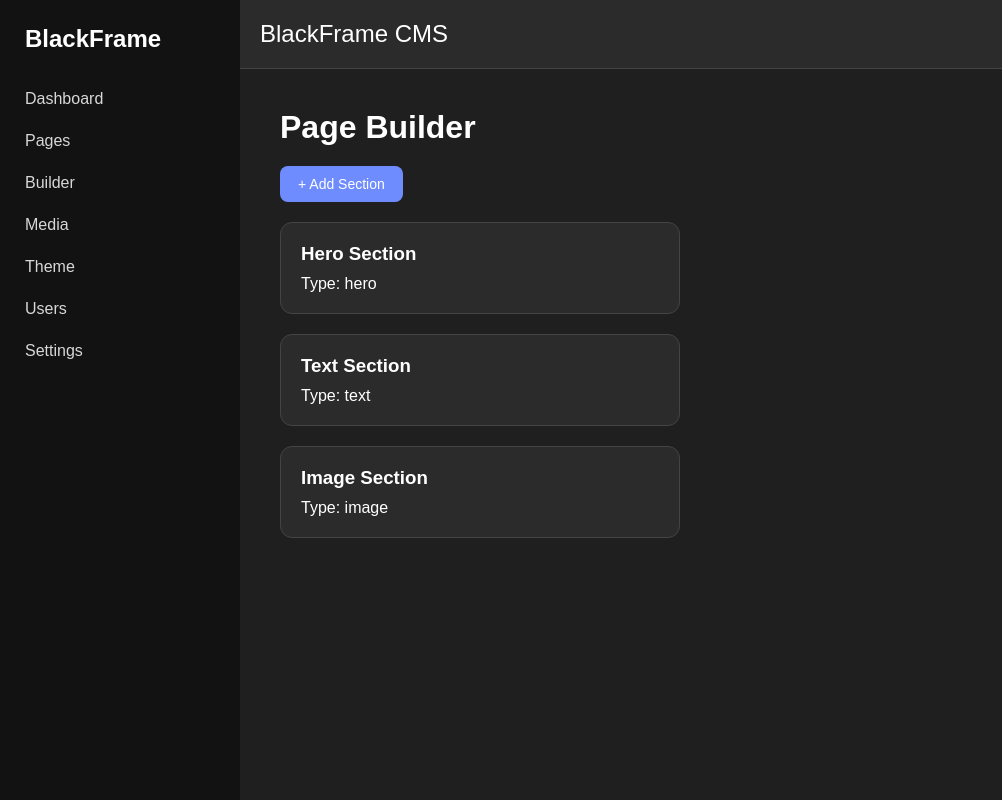
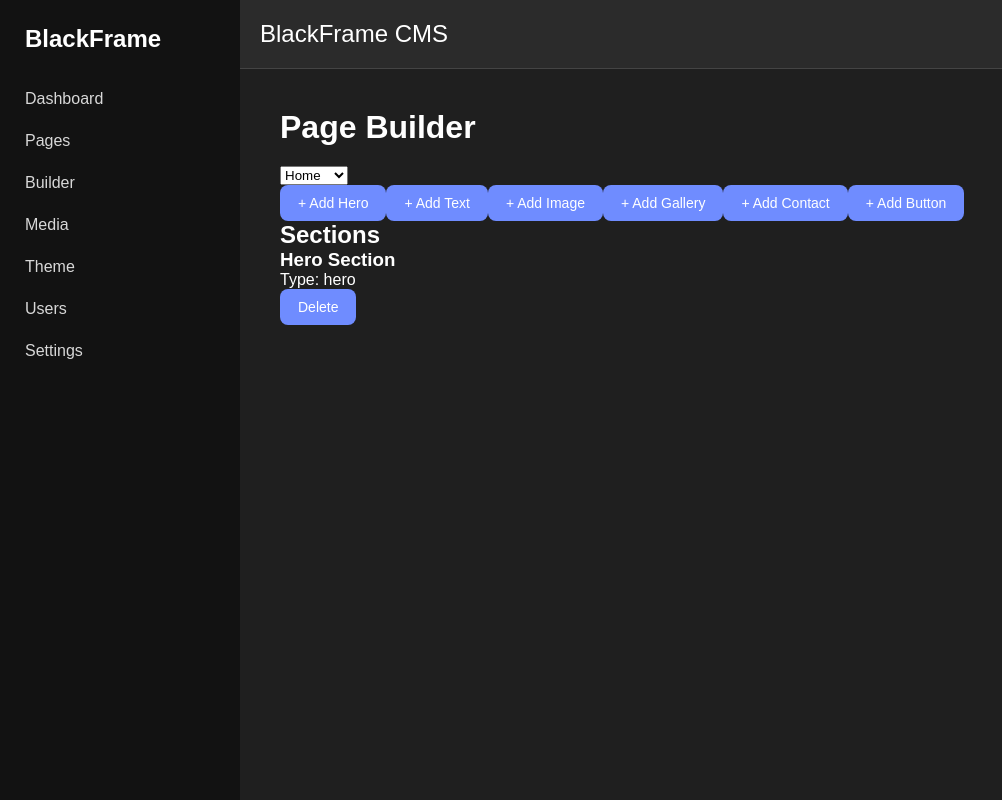
Before and after one commit to plasticblocks3D/blackframe-cms, a React (Vite) app: page /builder in a window 1280 px wide. Shown: the whole page, without its empty margins (0-1002 px from the left). Built offline with nearby package versions, Linux system fonts and the light colour scheme.

Commit message:
Fix builder page loading and sections

```diff
--- a/src/pages/admin/Builder.tsx
+++ b/src/pages/admin/Builder.tsx
@@ -1,64 +1,227 @@
-import SectionCard from "../../components/builder/SectionCard";
+import { useState } from "react";
+import { useCMS } from "../../store/CMSContext";
 
 
-export default function Builder(){
+export default function Builder() {
 
-  const sections = [
 
-    {
-      id:1,
-      type:"hero",
-      title:"Hero Section"
-    },
+  const {
+    pages,
+    addSection,
+    deleteSection
+  } = useCMS();
 
-    {
-      id:2,
-      type:"text",
-      title:"Text Section"
-    },
 
-    {
-      id:3,
-      type:"image",
-      title:"Image Section"
+
+  const [selectedPage, setSelectedPage] = useState<number>(
+    pages.length > 0 ? pages[0].id : 0
+  );
+
+
+
+  const page = pages.find(
+    p => p.id === selectedPage
+  );
+
+
+
+  function createSection(
+    type:
+      | "hero"
+      | "text"
+      | "image"
+      | "gallery"
+      | "contact"
+      | "button"
+  ) {
+
+    if (!page) {
+      return;
     }
 
-  ];
+
+    addSection(
+      page.id,
+      type
+    );
+
+  }
+
+
+
+  if (!page) {
+
+    return (
+
+      <div className="page">
+
+        <h1>
+          Page Builder
+        </h1>
+
+        <p>
+          No pages exist yet.
+        </p>
+
+      </div>
+
+    );
+
+  }
+
+
 
 
   return (
 
     <div className="page">
 
+
       <h1>
         Page Builder
       </h1>
 
 
-      <button>
-        + Add Section
-      </button>
+
+      <select
+        value={selectedPage}
+        onChange={(e)=>
+          setSelectedPage(
+            Number(e.target.value)
+          )
+        }
+      >
+
+        {
+          pages.map(
+            p =>
+
+            <option
+              key={p.id}
+              value={p.id}
+            >
+              {p.title}
+            </option>
+
+          )
+        }
+
+      </select>
+
+
 
 
       <div>
 
-        {
-          sections.map(section=>(
 
-            <SectionCard
+        <button
+          onClick={() =>
+            createSection("hero")
+          }
+        >
+          + Add Hero
+        </button>
 
-              key={section.id}
 
-              type={section.type}
 
-              title={section.title}
+        <button
+          onClick={() =>
+            createSection("text")
+          }
+        >
+          + Add Text
+        </button>
 
-            />
 
-          ))
-        }
+
+        <button
+          onClick={() =>
+            createSection("image")
+          }
+        >
+          + Add Image
+        </button>
+
+
+
+        <button
+          onClick={() =>
+            createSection("gallery")
+          }
+        >
+          + Add Gallery
+        </button>
+
+
+
+        <button
+          onClick={() =>
+            createSection("contact")
+          }
+        >
+          + Add Contact
+        </button>
+
+
+
+        <button
+          onClick={() =>
+            createSection("button")
+          }
+        >
+          + Add Button
+        </button>
+
 
       </div>
+
+
+
+
+
+      <h2>
+        Sections
+      </h2>
+
+
+
+      {
+  (page.sections || []).map(
+
+    section =>
+
+          <div
+            key={section.id}
+            className="card"
+          >
+
+            <h3>
+              {section.title}
+            </h3>
+
+
+            <p>
+              Type: {section.type}
+            </p>
+
+
+            <button
+              onClick={() =>
+                deleteSection(
+                  page.id,
+                  section.id
+                )
+              }
+            >
+              Delete
+            </button>
+
+
+          </div>
+
+        )
+      }
+
 
 
     </div>
--- a/src/pages/admin/PageEditor.tsx
+++ b/src/pages/admin/PageEditor.tsx
@@ -1,13 +1,19 @@
-import { useParams, useNavigate } from "react-router-dom";
-import { useCMS } from "../../store/CMSContext";
-import { useState } from "react";
+import {
+  useParams,
+  useNavigate
+} from "react-router-dom";
+
+import {
+  useCMS
+} from "../../store/CMSContext";
+
+import {
+  useState
+} from "react";
 
 
-export default function PageEditor() {
+export default function PageEditor(){
 
-  const { id } = useParams();
-
-  const navigate = useNavigate();
 
   const {
     pages,
@@ -15,19 +21,25 @@ export default function PageEditor() {
   } = useCMS();
 
 
+  const {
+    id
+  } = useParams();
+
+
+  const navigate = useNavigate();
+
+
   const page = pages.find(
     p => p.id === Number(id)
   );
 
 
-  const [title,setTitle] = useState(
-    page?.title || ""
-  );
+  const [title, setTitle] =
+    useState("");
 
 
-  const [content,setContent] = useState(
-    page?.content || ""
-  );
+  const [content, setContent] =
+    useState("");
 
 
 
@@ -40,6 +52,7 @@ export default function PageEditor() {
         <h1>
           Page Not Found
         </h1>
+
 
         <button
           onClick={() => navigate("/pages")}
@@ -55,14 +68,16 @@ export default function PageEditor() {
 
 
 
-  function savePage(){
+  function save(){
 
     updatePage(
-      page.id,
+  page!.id,
+
       {
         title,
         content
       }
+
     );
 
 
@@ -76,19 +91,26 @@ export default function PageEditor() {
 
     <div className="page">
 
+
       <h1>
         Edit Page
       </h1>
 
 
 
-      <h3>
+      <label>
         Title
-      </h3>
+      </label>
+
+
+      <br/>
+
 
       <input
 
-        value={title}
+        value={
+          title || page.title
+        }
 
         onChange={
           e => setTitle(e.target.value)
@@ -98,20 +120,25 @@ export default function PageEditor() {
 
 
 
-      <br/><br/>
+      <br/>
+      <br/>
 
 
 
-      <h3>
+      <label>
         Content
-      </h3>
+      </label>
+
+
+      <br/>
+
 
 
       <textarea
 
-        rows={12}
-
-        value={content}
+        value={
+          content || page.content
+        }
 
         onChange={
           e => setContent(e.target.value)
@@ -121,19 +148,22 @@ export default function PageEditor() {
 
 
 
-      <br/><br/>
+      <br/>
+      <br/>
 
 
 
       <button
-        onClick={savePage}
+        onClick={save}
       >
         Save Changes
       </button>
+
 
 
     </div>
 
   );
 
+
 }
--- a/src/routes/AppRouter.tsx
+++ b/src/routes/AppRouter.tsx
@@ -1,6 +1,12 @@
-import { BrowserRouter, Routes, Route } from "react-router-dom";
+import {
+  BrowserRouter,
+  Routes,
+  Route
+} from "react-router-dom";
+
 
 import AdminLayout from "../layouts/AdminLayout";
+
 
 import Dashboard from "../pages/admin/Dashboard";
 import Pages from "../pages/admin/Pages";
@@ -13,24 +19,41 @@ import Users from "../pages/admin/Users";
 import Settings from "../pages/admin/Settings";
 
 
+
 export default function AppRouter() {
+
 
   return (
 
     <BrowserRouter>
 
+
       <Routes>
 
-        <Route path="/" element={<AdminLayout />}>
 
-          <Route index element={<Dashboard />} />
+        <Route
+          path="/"
+          element={<AdminLayout />}
+        >
 
-          <Route path="pages" element={<Pages />} />
+
+          <Route
+            index
+            element={<Dashboard />}
+          />
+
+
+          <Route
+            path="pages"
+            element={<Pages />}
+          />
+
 
           <Route
             path="pages/edit/:id"
             element={<PageEditor />}
           />
+
 
           <Route
             path="builder"
@@ -38,20 +61,39 @@ export default function AppRouter() {
           />
 
 
-          <Route path="media" element={<Media />} />
+          <Route
+            path="media"
+            element={<Media />}
+          />
 
-          <Route path="theme" element={<Theme />} />
 
-          <Route path="users" element={<Users />} />
+          <Route
+            path="theme"
+            element={<Theme />}
+          />
 
-          <Route path="settings" element={<Settings />} />
+
+          <Route
+            path="users"
+            element={<Users />}
+          />
+
+
+          <Route
+            path="settings"
+            element={<Settings />}
+          />
+
 
         </Route>
 
+
       </Routes>
+
 
     </BrowserRouter>
 
   );
 
+
 }
--- a/src/store/CMSContext.tsx
+++ b/src/store/CMSContext.tsx
@@ -1,22 +1,35 @@
 import {
   createContext,
   useContext,
-  useState,
-  useEffect,
-  ReactNode
+  useState
 } from "react";
 
 
-export type Page = {
-
+export type Section = {
   id: number;
 
   title: string;
 
+  type:
+    | "hero"
+    | "text"
+    | "image"
+    | "gallery"
+    | "contact"
+    | "button";
+
+  content?: string;
+
+  image?: string;
+};
+
+
+export type Page = {
+  id: number;
+  title: string;
   content: string;
-
   status: "Published" | "Draft";
-
+  sections: Section[];
 };
 
 
@@ -25,14 +38,30 @@ type CMSContextType = {
 
   pages: Page[];
 
-  addPage: (title:string)=>void;
+  addPage: (
+    title: string
+  ) => void;
 
-  deletePage: (id:number)=>void;
+  deletePage: (
+    id:number
+  ) => void;
 
   updatePage: (
     id:number,
-    changes:Partial<Page>
-  )=>void;
+    data:Partial<Page>
+  ) => void;
+
+
+  addSection: (
+    pageId:number,
+    type:Section["type"]
+  ) => void;
+
+
+  deleteSection: (
+    pageId:number,
+    sectionId:number
+  ) => void;
 
 };
 
@@ -43,41 +72,59 @@ const defaultPages:Page[] = [
 {
  id:1,
  title:"Home",
-    content:"Welcome to our website.",
-    status:"Published"
+ content:"Welcome to the homepage.",
+ status:"Published",
+ sections:[
+  {
+ id:1,
+ title:"Hero Section",
+ type:"hero"
+}
+ ]
 },
 
 
 {
  id:2,
  title:"About",
-    content:"Learn more about us.",
-    status:"Draft"
+ content:"About this website.",
+ status:"Draft",
+ sections:[
+  {
+ id:2,
+ title:"Text Section",
+ type:"text"
+}
+ ]
 },
 
 
 {
  id:3,
  title:"Contact",
-    content:"Contact information goes here.",
-    status:"Published"
+ content:"Contact information.",
+ status:"Published",
+ sections:[]
 }
 
 ];
 
 
 
-const CMSContext = createContext<CMSContextType | null>(null);
+const CMSContext =
+createContext<CMSContextType | null>(null);
 
 
 
-export function CMSProvider(
-  {children}:{children:ReactNode}
-){
+export function CMSProvider({
+ children
+}:{
+ children:React.ReactNode
+}){
 
 
-  const [pages,setPages] = useState<Page[]>(()=>{
-
+const [pages,setPages] =
+useState<Page[]>(()=>{
 
 const saved =
 localStorage.getItem(
@@ -86,7 +133,10 @@ export function CMSProvider(
 
 
 return saved
-      ? JSON.parse(saved)
+? JSON.parse(saved).map((page:Page)=>({
+    ...page,
+    sections: page.sections || []
+  }))
 : defaultPages;
 
 
@@ -94,29 +144,31 @@ export function CMSProvider(
 
 
 
-  /*
-    Automatically save whenever pages change
-  */
 
-  useEffect(()=>{
+function savePages(
+updated:Page[]
+){
+
+setPages(updated);
 
 
 localStorage.setItem(
 "blackframe-pages",
-      JSON.stringify(pages)
+JSON.stringify(updated)
 );
 
-
-  },[pages]);
+}
 
 
 
 
 
-  function addPage(title:string){
+function addPage(
+title:string
+){
 
 
-    const newPage:Page = {
+const newPage:Page={
 
 id:Date.now(),
 
@@ -124,17 +176,16 @@ export function CMSProvider(
 
 content:"",
 
-      status:"Draft"
+status:"Draft",
+
+sections:[]
 
 };
 
 
-    setPages([
-
+savePages([
 ...pages,
-
 newPage
-
 ]);
 
 
@@ -143,42 +194,37 @@ export function CMSProvider(
 
 
 
+function deletePage(
+id:number
+){
 
-  function deletePage(id:number){
-
-
-    setPages(
-
+savePages(
 pages.filter(
-        page=>page.id !== id
+p=>p.id!==id
 )
-
 );
-
 
 }
 
 
 
 
-
 function updatePage(
 id:number,
-    changes:Partial<Page>
+data:Partial<Page>
 ){
 
-
-    setPages(
+savePages(
 
 pages.map(page=>
 
-        page.id === id
+page.id===id
 
 ?
 
 {
 ...page,
-          ...changes
+...data
 }
 
 :
@@ -196,7 +242,95 @@ export function CMSProvider(
 
 
 
-  return (
+function addSection(
+pageId:number,
+type:Section["type"]
+){
+
+savePages(
+
+pages.map(page=>{
+
+if(page.id!==pageId)
+return page;
+
+
+return{
+
+...page,
+
+sections:[
+
+...page.sections,
+
+{
+  id: Date.now(),
+
+  title:
+    type.charAt(0).toUpperCase() +
+    type.slice(1) +
+    " Section",
+
+  type,
+
+  content: ""
+
+}
+
+]
+
+};
+
+
+})
+
+);
+
+
+}
+
+
+
+
+
+function deleteSection(
+pageId:number,
+sectionId:number
+){
+
+savePages(
+
+pages.map(page=>{
+
+
+if(page.id!==pageId)
+return page;
+
+
+return{
+
+...page,
+
+sections:
+page.sections.filter(
+s=>s.id!==sectionId
+)
+
+};
+
+
+})
+
+);
+
+
+}
+
+
+
+
+
+return(
 
 <CMSContext.Provider
 
@@ -208,7 +342,11 @@ export function CMSProvider(
 
 deletePage,
 
-        updatePage
+updatePage,
+
+addSection,
+
+deleteSection
 
 }}
 
@@ -226,14 +364,10 @@ export function CMSProvider(
 
 
 
-
-
 export function useCMS(){
-
 
 const context =
 useContext(CMSContext);
-
 
 
 if(!context){
```
Lines whose indentation alone changed are shown as unchanged.
